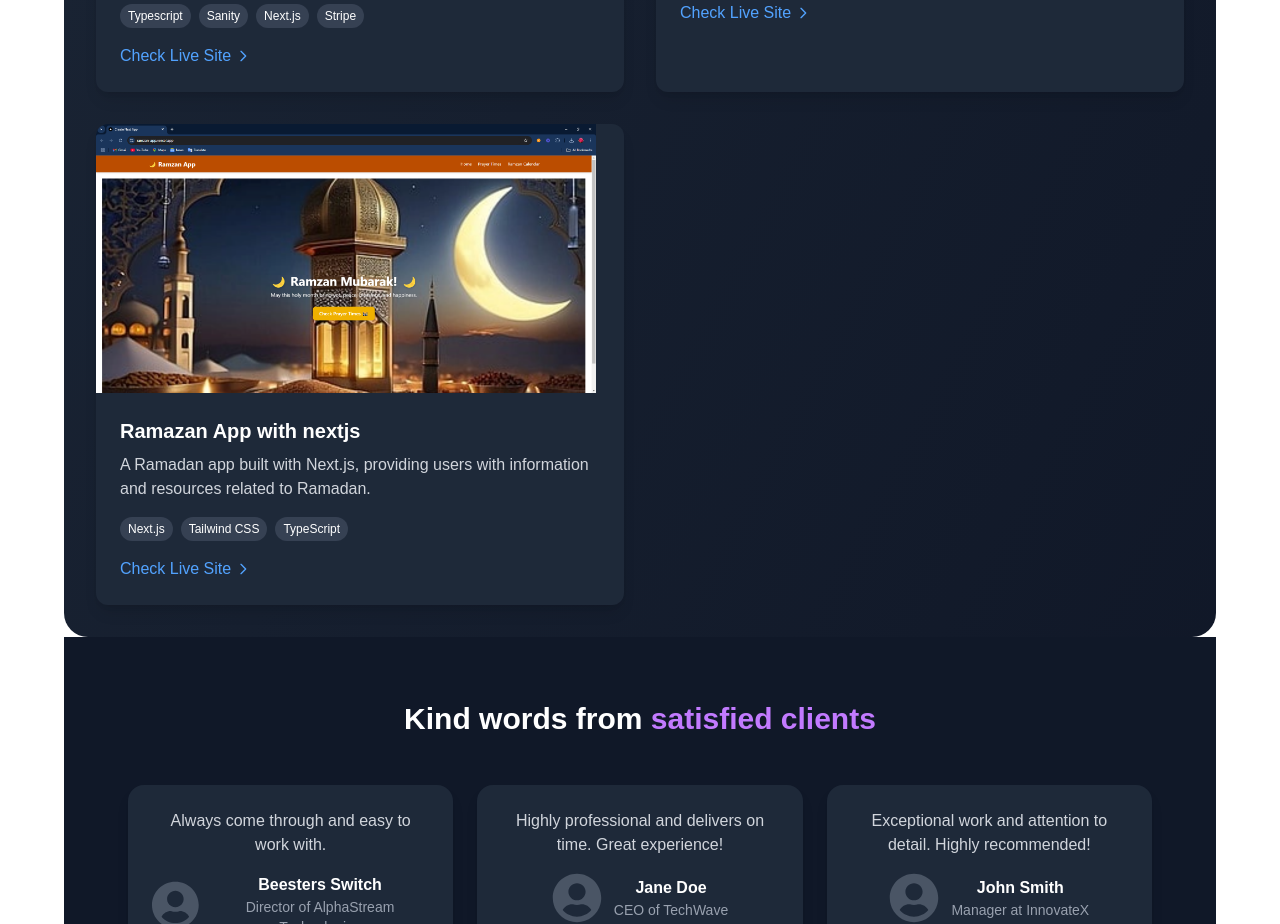
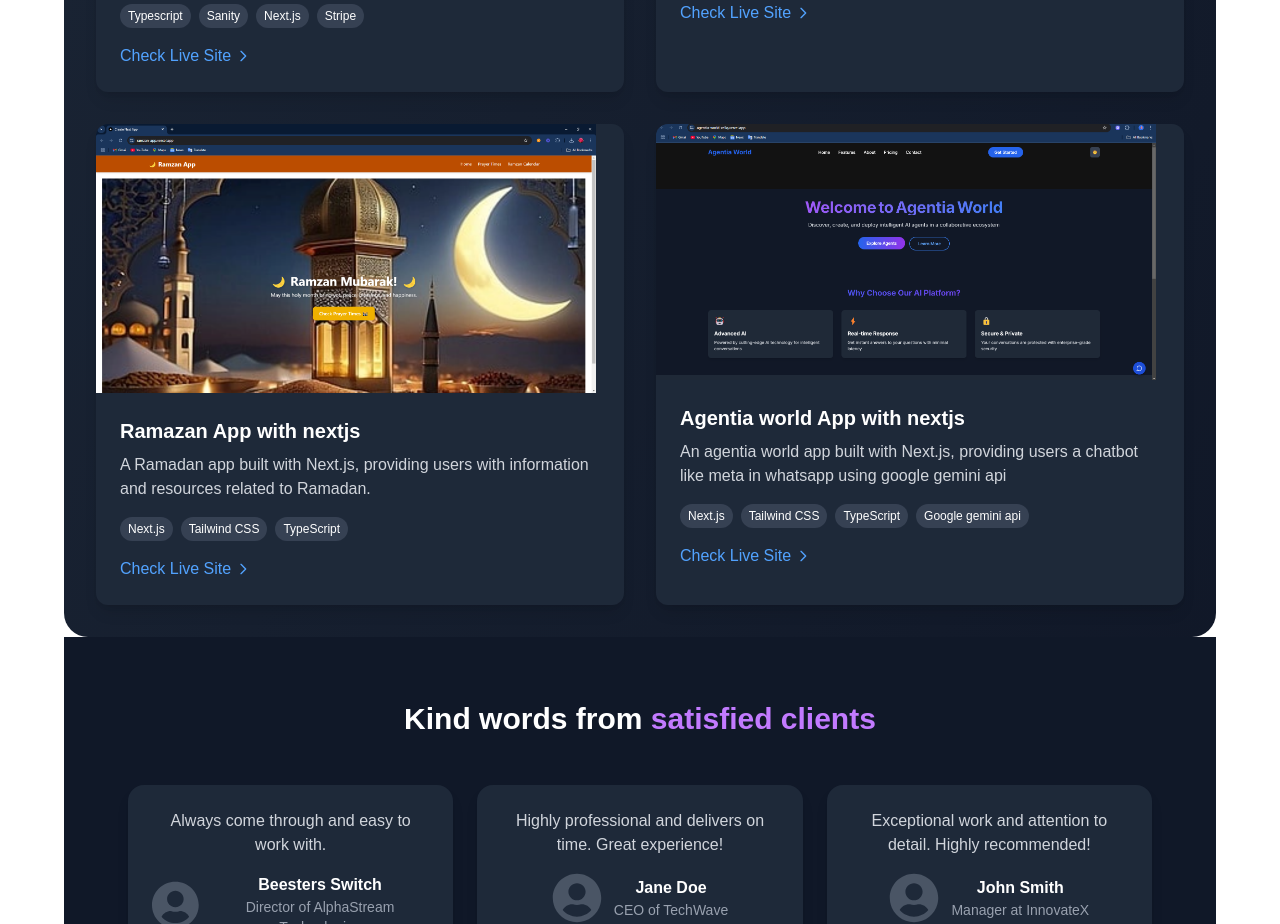
Before and after one commit to munibaweb123/portfolio, a Next.js app: page / in a window 1280 px wide. Shown: the part 3160-4084 px from the top of the page. Built offline with nearby package versions, Linux system fonts and the light colour scheme.

Commit message:
add one more nextjs  project

```diff
--- a/src/app/components/ProjectGrid.tsx
+++ b/src/app/components/ProjectGrid.tsx
@@ -64,6 +64,13 @@ const ProjectGrid: React.FC = () => {
       techStack: ['Next.js', 'Tailwind CSS', 'TypeScript'],
       liveLink: 'https://ramzan-app.vercel.app/', // Replace with your live link
     },
+    {
+      title: 'Agentia world App with nextjs',
+      description: 'An agentia world app built with Next.js, providing users a chatbot like meta in whatsapp using google gemini api',
+      imageSrc: '/agentia.png', // Replace with your image path
+      techStack: ['Next.js', 'Tailwind CSS', 'TypeScript', 'Google gemini api'],
+      liveLink: 'https://agentia-world-cz5q.vercel.app/', // Replace with your live link
+    },
   ];
 
   return (
```
Also changed, not shown: public/agentia.png (added).
